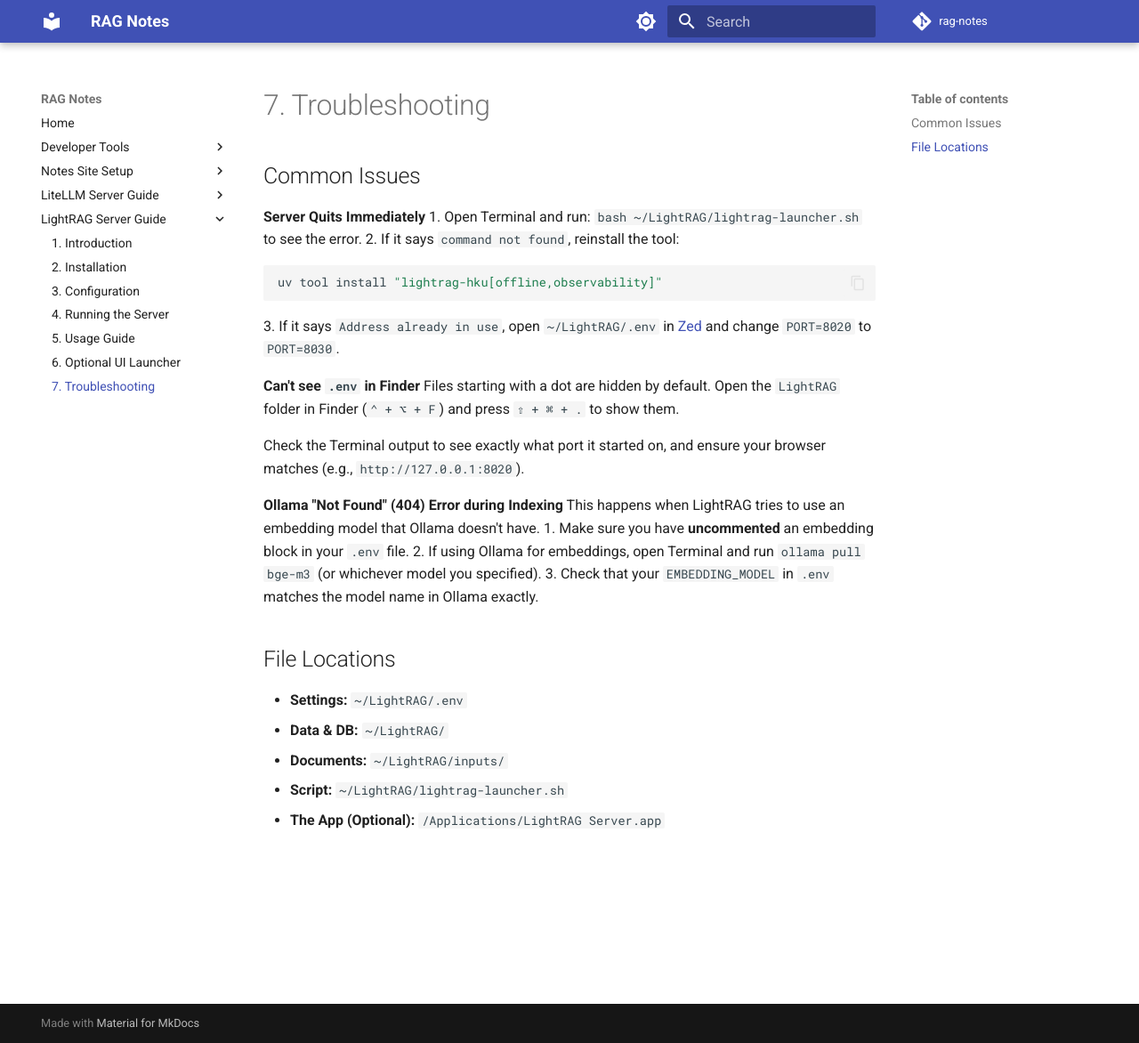
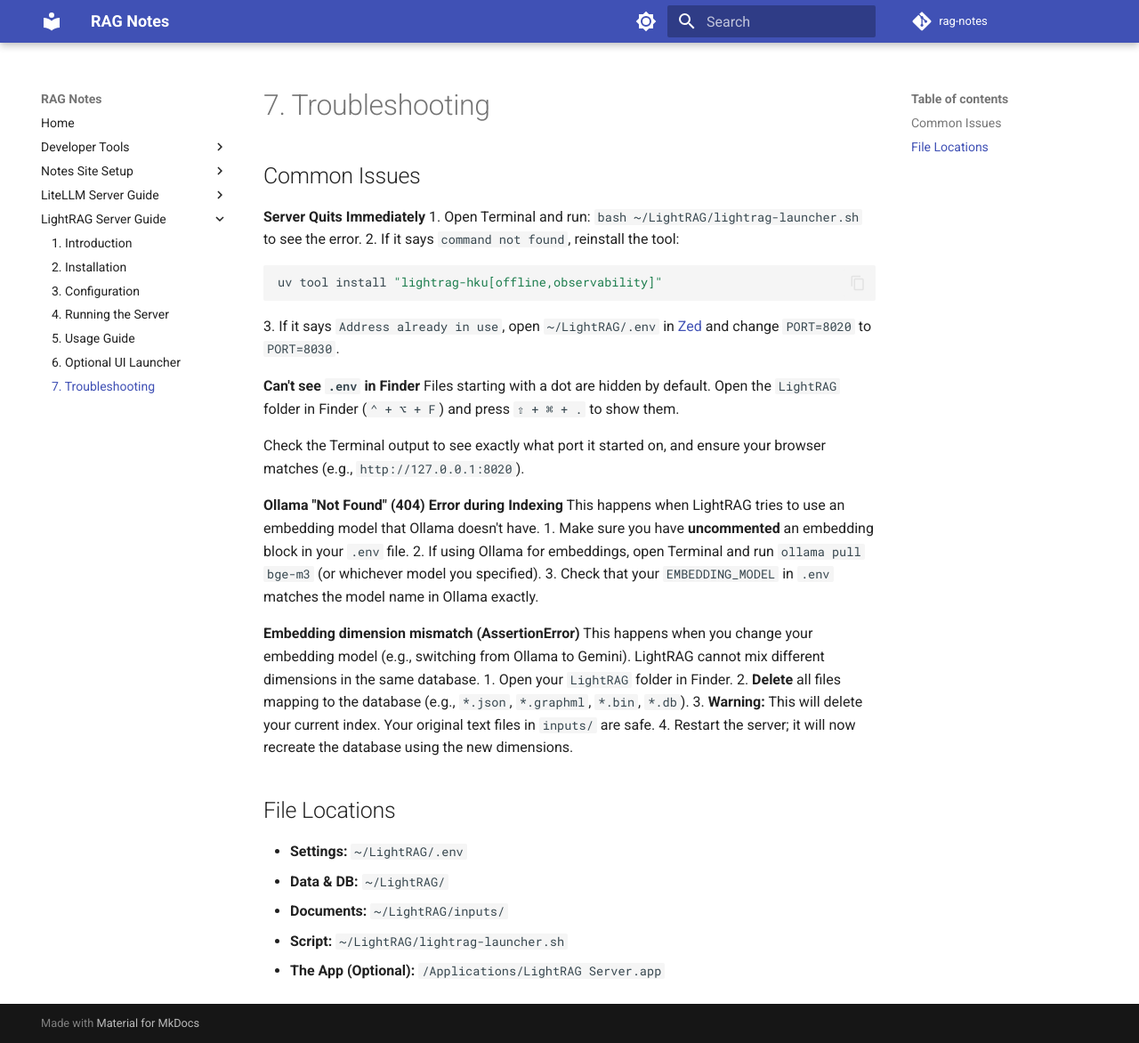
Before and after one commit to kbhatiya999/rag-notes, an MkDocs documentation site: the page built from docs/lightrag-server/7-troubleshooting.md, in a window 1280 px wide and 1172 px high. Shown: the whole window at 89% size. Built offline with MkDocs 1.6.1 and Material for MkDocs 9.7.7, drawn with Linux system fonts in a browser that asks for light colours; comment, search, counter and statistics services are not loaded.

Commit message:
Fixed Embedding Dimension Mismatch error documentation

```diff
--- a/docs/lightrag-server/7-troubleshooting.md
+++ b/docs/lightrag-server/7-troubleshooting.md
@@ -21,6 +21,13 @@
 2. If using Ollama for embeddings, open Terminal and run `ollama pull bge-m3` (or whichever model you specified).
 3. Check that your `EMBEDDING_MODEL` in `.env` matches the model name in Ollama exactly.
 
+**Embedding dimension mismatch (AssertionError)**
+This happens when you change your embedding model (e.g., switching from Ollama to Gemini). LightRAG cannot mix different dimensions in the same database.
+1. Open your `LightRAG` folder in Finder.
+2. **Delete** all files mapping to the database (e.g., `*.json`, `*.graphml`, `*.bin`, `*.db`).
+3. **Warning:** This will delete your current index. Your original text files in `inputs/` are safe.
+4. Restart the server; it will now recreate the database using the new dimensions.
+
 ## File Locations
 
 - **Settings:** `~/LightRAG/.env`
```
Also changed, not shown: docs/lightrag-server/3-configuration.md (+3 -0 lines).
